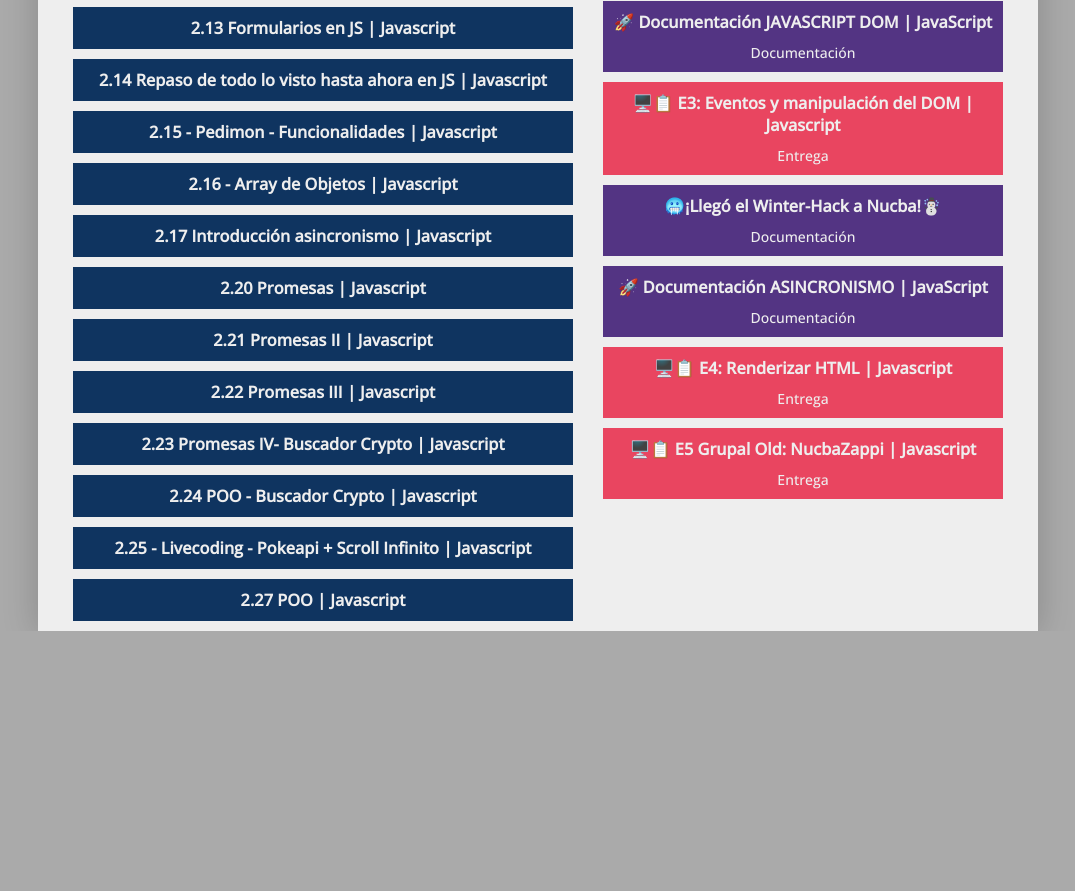
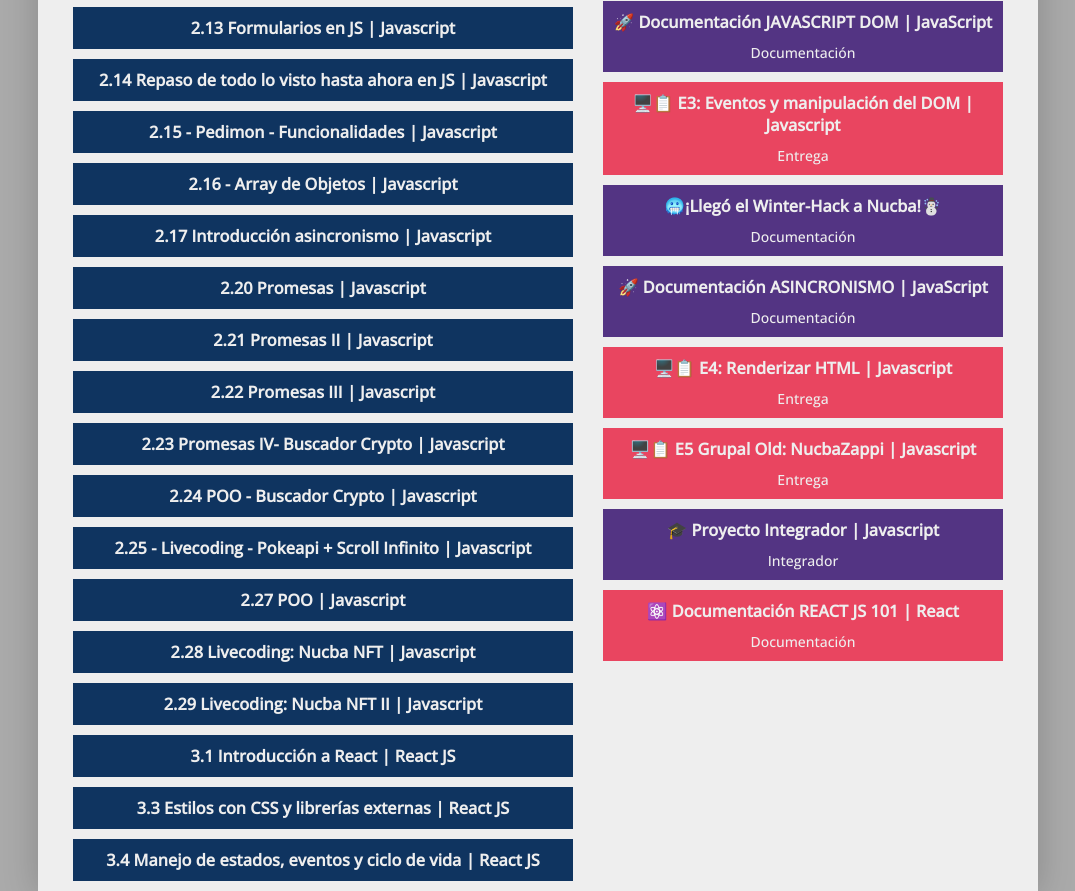
Before and after one commit to 4kPablo/Nucba-checker, a plain HTML site: page index.html in a window 1280 px wide. Shown: the part 1750-2641 px from the top of the page, without its empty margins (102-1177 px from the left). Before the commit the page ends 2381 px from the top, so only its background shows below. Drawn offline with nearby package versions, Linux system fonts and the light colour scheme.

Commit message:
Puesta al día

```diff
--- a/index.html
+++ b/index.html
@@ -258,6 +258,32 @@
                     href="https://plataforma.nucba.io/c/1917-codingbootcamp/martes-y-jueves-1917-coding-bootcamp-44c2aa">
                     <h3>2.27 POO | Javascript</h3>
                 </a>
+
+                <a class="item"
+                    href="https://plataforma.nucba.io/c/1917-codingbootcamp/martes-y-jueves-1917-coding-bootcamp-853657">
+                    <h3>2.28 Livecoding: Nucba NFT | Javascript</h3>
+                </a>
+
+                <a class="item"
+                    href="https://plataforma.nucba.io/c/1917-codingbootcamp/martes-y-jueves-1917-coding-bootcamp-853657-28abea">
+                    <h3>2.29 Livecoding: Nucba NFT II | Javascript</h3>
+                </a>
+
+                <a class="item"
+                    href="https://plataforma.nucba.io/c/1917-codingbootcamp/martes-y-jueves-1917-coding-bootcamp-3628e5">
+                    <h3>3.1 Introducción a React | React JS</h3>
+                </a>
+
+                <a class="item"
+                    href="https://plataforma.nucba.io/c/1917-codingbootcamp/martes-y-jueves-1917-coding-bootcamp-ae0151">
+                    <h3>3.3 Estilos con CSS y librerías externas | React JS</h3>
+                </a>
+
+                <a class="item"
+                    href="https://plataforma.nucba.io/c/1917-codingbootcamp/martes-y-jueves-1917-coding-bootcamp-f65385">
+                    <h3>3.4 Manejo de estados, eventos y ciclo de vida | React JS</h3>
+                </a>
+
             </div>
 
             <!-- Documentación -->
@@ -401,6 +427,18 @@
                     <p>Entrega</p>
                 </a>
 
+                <a class="item" href="https://plataforma.nucba.io/c/1917-codingbootcamp/proyecto-integrador-javascript
+                    ">
+                    <h3>🎓 Proyecto Integrador | Javascript</h3>
+                    <p>Integrador</p>
+                </a>
+
+                <a class="item desafio" href="https://plataforma.nucba.io/c/1917-codingbootcamp/documentacion-git-y-github-diseno-web-b7hrr-cx9fs-iviae-p7cvd
+                    ">
+                    <h3>⚛️ Documentación REACT JS 101 | React</h3>
+                    <p>Documentación</p>
+                </a>
+
             </div>
         </div>
     </div>
```
